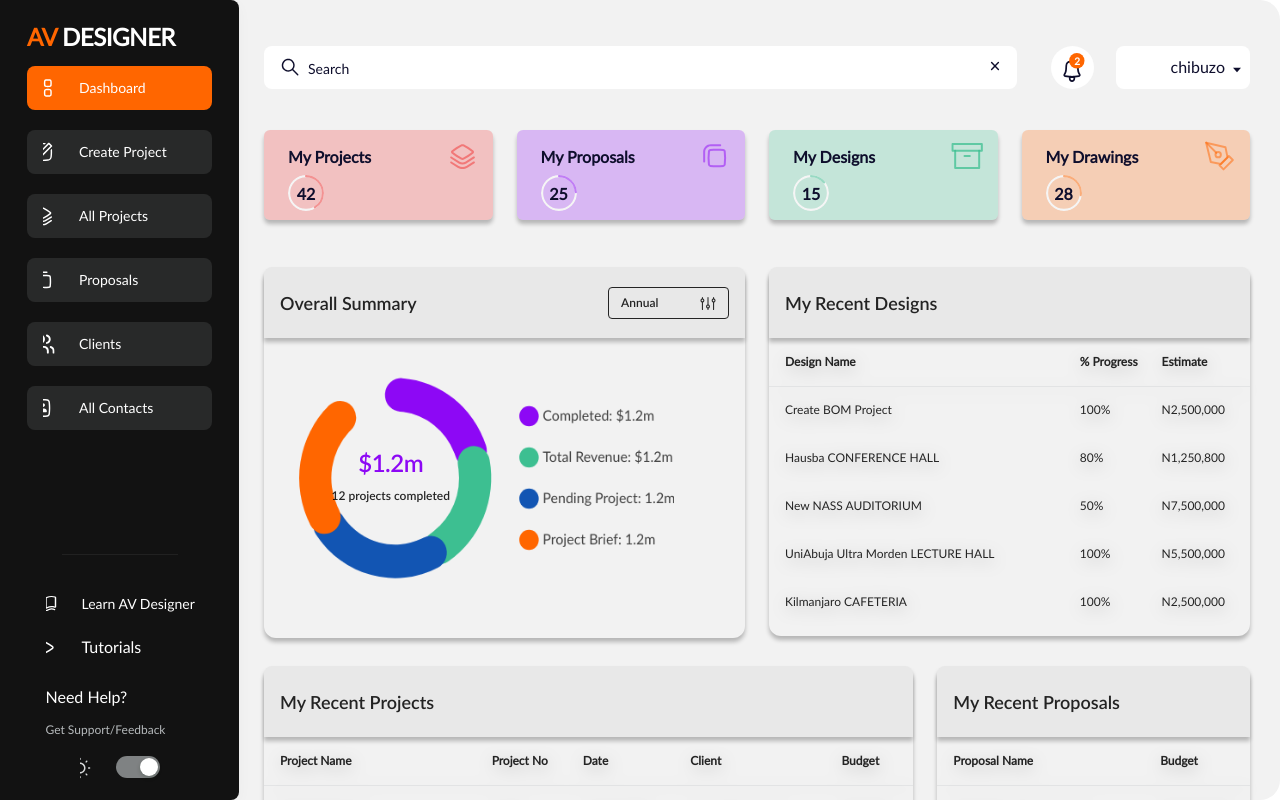
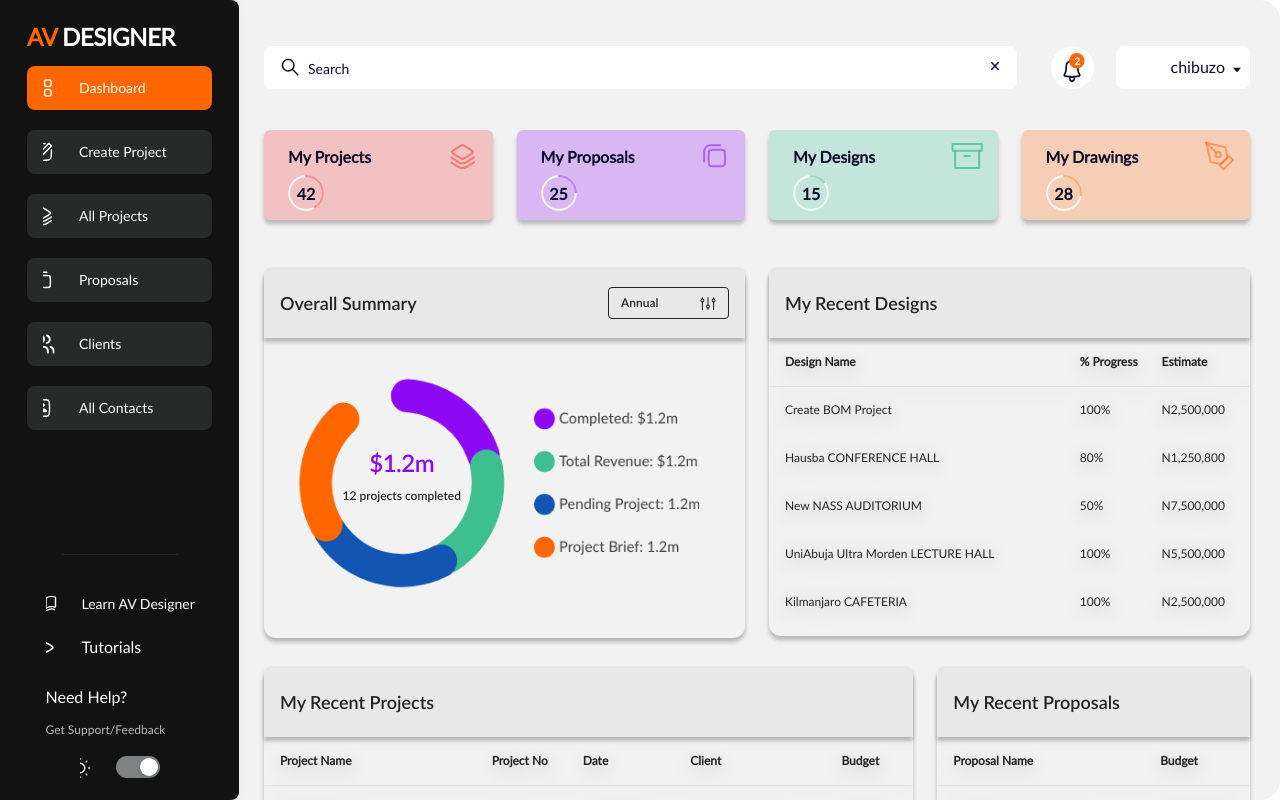
Before and after one commit to spectersegun/nativebrand, a Next.js app: page / in a window 1280 px wide. Built offline with nearby package versions, Linux system fonts and the light colour scheme.

Commit message:
graph completed

```diff
--- a/component/Graph.js
+++ b/component/Graph.js
@@ -30,7 +30,7 @@ export default function Graph() {
 
   let options = {
     responsive: true,
-    cutout: 98,
+    cutout: 100,
     // cutoutPercentage: 70,
     borderRadius: 50,
     // outerStart: 70,
--- a/styles/globals.css
+++ b/styles/globals.css
@@ -535,15 +535,15 @@ main .drawer {
 .doughnut-wrapper canvas {
   max-width: 100%;
   max-height: 100%;
-  width: 400px !important;
-  height: 280px !important;
+  width: 425px !important;
+  height: 305px !important;
 }
 .summary-inner {
   position: absolute;
   top: 47%;
   transform: translateY(-50%);
   text-align: center;
-  left: 48px;
+  left: 59px;
 }
 
 .summary-inner h5 {
```
